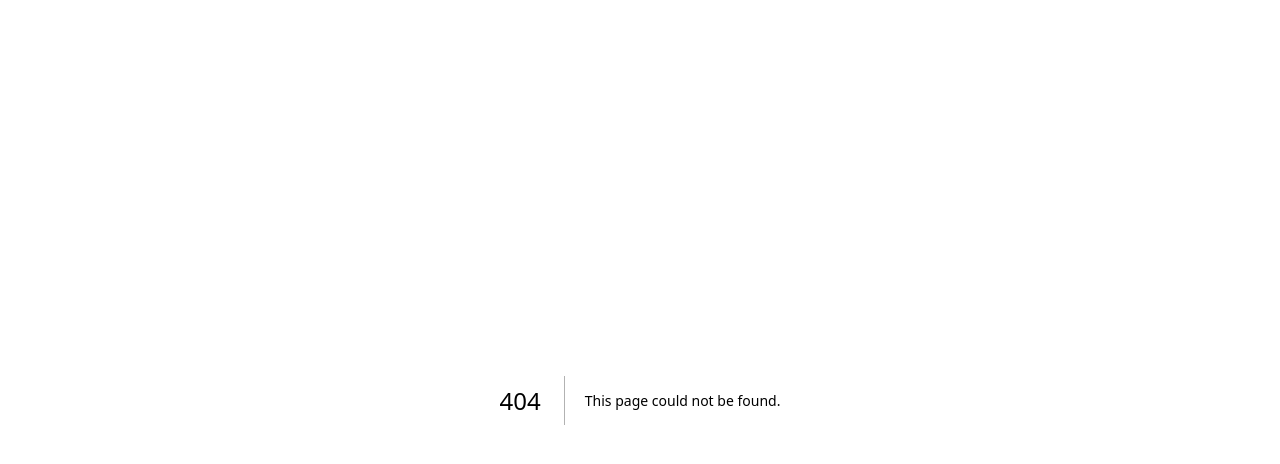
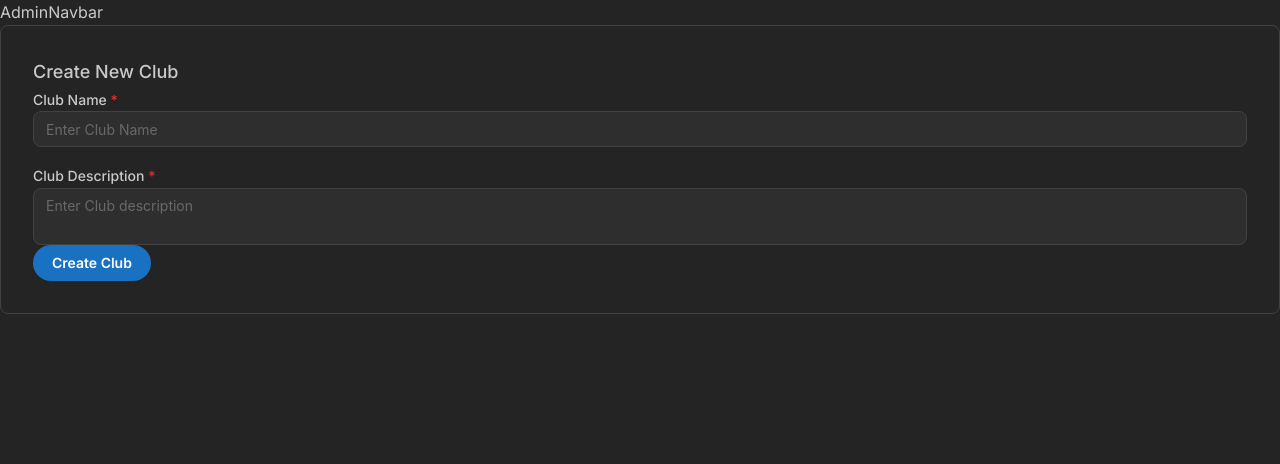
Before and after one commit to VaniMishra22/college-clubs, a Next.js app in the folder frontend/: page /admin/create-club in a window 1280 px wide. Before the commit this address had no page. Shown: the top 464 px of the page. Built offline with nearby package versions, Linux system fonts and the light colour scheme.

Commit message:
add club

```diff
--- /dev/null
+++ b/frontend/src/app/admin/create-club/page.jsx
@@ -0,0 +1,70 @@
+'use client';
+import React from 'react';
+import { useForm } from '@mantine/form';
+import { Button, Group, Paper, Stack, Text, TextInput, Textarea } from '@mantine/core';
+
+const CreateClub = () => {
+
+  const clubForm = useForm({
+    initialValues: {
+      name: '',
+      description: '',
+      moderator: '663cf4dcbab8f602ef53a1f9'
+    },
+
+    // validate: {
+    //   email: (val) => (/^\S+@\S+$/.test(val) ? null : 'Invalid email'),
+    //   password: (val) => (val.length <= 6 ? 'Password should include at least 6 characters' : null),
+    // },
+  });
+
+  const formSubmit = (values) => {
+    fetch('http://localhost:5000/club/add', {
+      method: 'POST',
+      headers: {
+        'Content-Type': 'application/json',
+      },
+      body: JSON.stringify(values),
+    })
+      .then((response) => {
+        console.log(response.status);
+      }).catch((err) => {
+        console.log(err);
+      });
+  }
+
+  return (
+    <Paper radius="md" p="xl" withBorder >
+      <Text size="lg" fw={500}>
+        Create New Club
+      </Text>
+
+
+      <form onSubmit={clubForm.onSubmit(formSubmit)}>
+        <Stack>
+          <TextInput
+            required
+            label="Club Name"
+            placeholder="Enter Club Name"
+            {...clubForm.getInputProps('name')}
+            radius="md"
+          />
+          <Textarea
+            required
+            label="Club Description"
+            placeholder="Enter Club description"
+            {...clubForm.getInputProps('description')}
+            radius="md"
+          ></Textarea>
+
+        </Stack>
+
+        <Button type="submit" radius="xl">
+          Create Club
+        </Button>
+      </form>
+    </Paper>
+  )
+}
+
+export default CreateClub;
--- a/frontend/src/app/layout.jsx
+++ b/frontend/src/app/layout.jsx
@@ -17,7 +17,6 @@ const theme = createTheme({
 export default function RootLayout({ children }) {
   return (
     <html lang="en">
-
       <body className={inter.className}>
         <MantineProvider theme={theme} defaultColorScheme="dark">
           {children}
--- a/frontend/src/app/page.jsx
+++ b/frontend/src/app/page.jsx
@@ -1,7 +1,8 @@
 'use client';
 import { Overlay, Container, Title, Button, Text } from '@mantine/core';
 import classes from './page.module.css';
-export function HeroContentLeft() {
+
+const HeroContentLeft = () => {
   return (
     <div className={classes.hero}>
       <Overlay
@@ -23,3 +24,5 @@ export function HeroContentLeft() {
     </div>
   );
 }
+
+export default HeroContentLeft;
--- /dev/null
+++ b/frontend/src/app/template.jsx
@@ -0,0 +1,18 @@
+'use client';
+import { SnackbarProvider } from 'notistack'
+import React from 'react'
+
+const Template = ({ children }) => {
+  return (
+    <div>
+      <SnackbarProvider anchorOrigin={{
+        horizontal: 'right',
+        vertical: 'top'
+      }}>
+        {children}
+      </SnackbarProvider>
+    </div>
+  )
+}
+
+export default Template
```
Also changed, not shown: frontend/src/app/club/chat/page.jsx (added, +9 -0 lines), frontend/src/app/club/layout.jsx (added, +9 -0 lines), frontend/src/template.jsx (deleted, +0 -15 lines), 1 other file (tests, documents, lock files or other folders).
